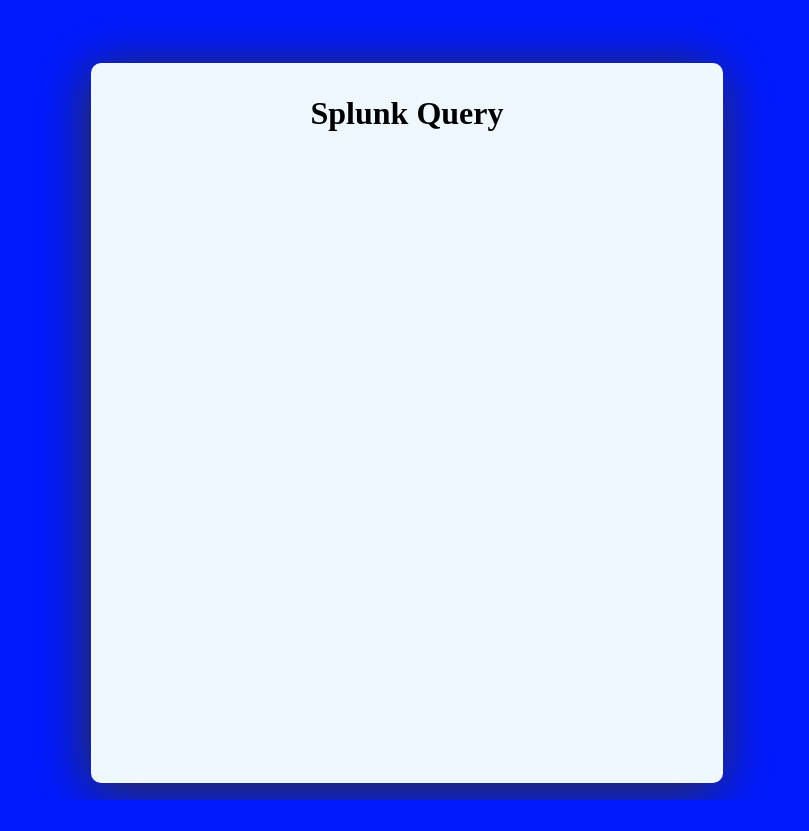
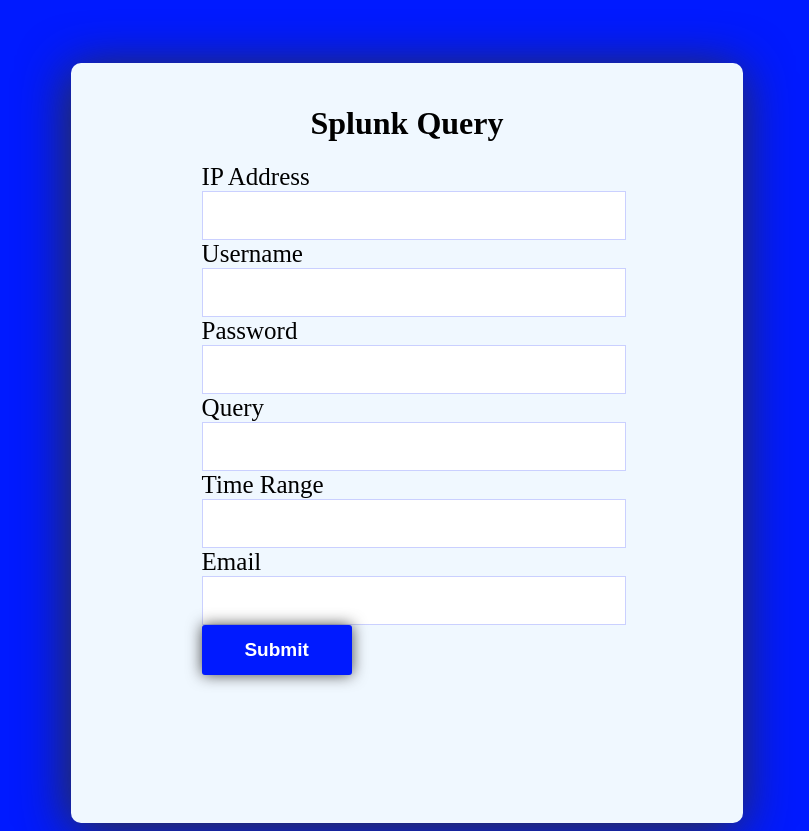
Before and after one commit to imKarthikeyanK/splunk-query, a Flask app: page / in a window 1280 px wide. Shown: the whole page, without its empty margins (233-1042 px from the left). Before the commit the page ends 800 px from the top, so only its background shows below. Run offline with Flask 2, Linux system fonts and the light colour scheme.

Commit message:
form style

```diff
--- a/static/style.css
+++ b/static/style.css
@@ -10,9 +10,43 @@ body {
     margin-top: 5%;
     border-radius: 10px;
     box-shadow: -2px 6px 50px #313131;
+    padding: 20px;
 }
 
 .main .heading {
     text-align: center;
-    padding: 10px;
 }
+
+.formDiv {
+    margin: auto;
+    width: 65%;
+}
+
+label {
+    font-size: 25px;
+}
+
+button {
+    height: 50px;
+    width: 150px;
+    background-color: #001aff;
+    color: white;
+    font-weight: 600;
+    font-size: 19px;
+    border: 0;
+    box-shadow: 0px 0px 15px #484848;
+    border-radius: 3px;
+}
+
+button:hover {
+    background-color: #0315b8;
+    cursor: pointer;
+}
+
+input {
+    height: 35px;
+    width: 100%;
+    font-size: 20px;
+    padding: 6px;
+    border: 1px solid #cad0ff;
+}
--- a/templates/index.htm
+++ b/templates/index.htm
@@ -13,6 +13,23 @@
         <div class="heading">
             <h1>Splunk Query</h1>
         </div>
+        <div class="formDiv">
+            <form action="/splunk" method="POST">
+                <label for="ip">IP Address</label><br>
+                <input type="number" id="ip" name="ip" /><br>
+                <label for="username">Username</label><br>
+                <input type="text" id="username" name="username" /><br>
+                <label for="password" id="password">Password</label><br>
+                <input type="password" id="password" name="password" /><br>
+                <label for="query" id="query">Query</label><br>
+                <input type="text" id="query" name="query" /><br>
+                <label for="range" id="range">Time Range</label><br>
+                <input type="text" id="range" name="query" /><br>
+                <label for="email" id="email">Email</label><br>
+                <input type="email" id="email" name="email" /><br>
+                <button type="submit">Submit</button>
+            </form>
+        </div>
     </div>
 </body>
 
```
